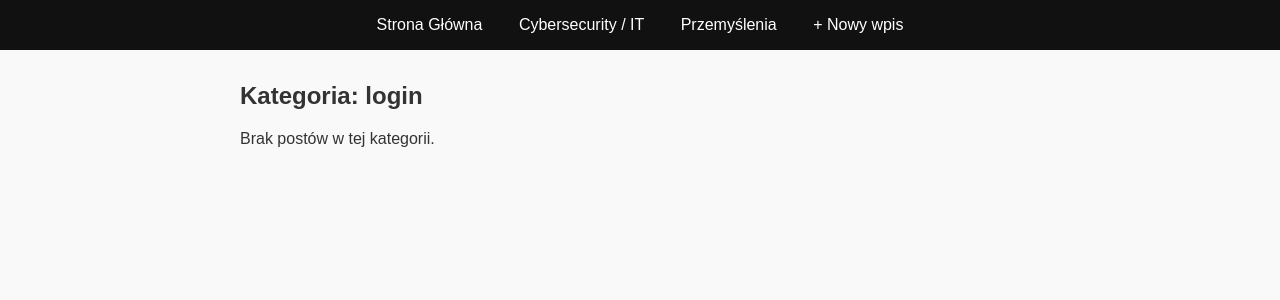
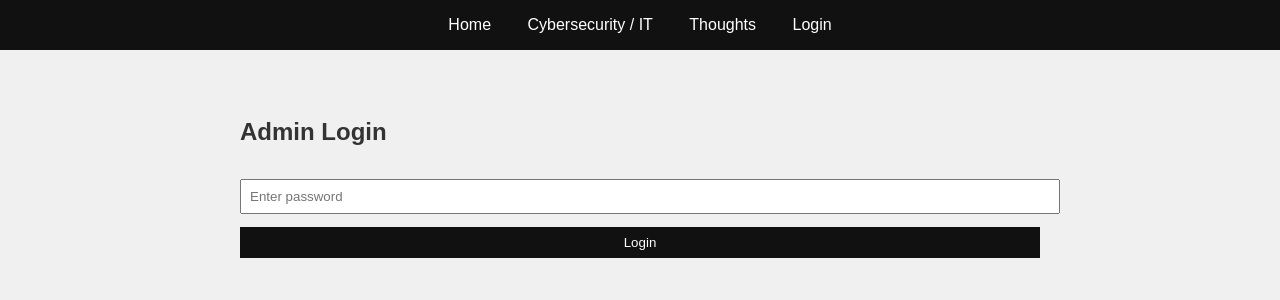
Before and after one commit to mgledev/mgledev-blog, a Flask app: page /login in a window 1280 px wide. Shown: the top 300 px of the page. Run offline with Flask 3, Linux system fonts and the light colour scheme; data that the repository does not hold is empty.

Commit message:
Upgrade: added markdown support + login system

```diff
--- a/app.py
+++ b/app.py
@@ -1,21 +1,26 @@
-from flask import Flask, render_template, request, redirect, url_for
+from flask import Flask, render_template, request, redirect, url_for, session
 import sqlite3
 from datetime import datetime
 import os
+import markdown2
+from dotenv import load_dotenv
 
+load_dotenv()
 app = Flask(__name__)
+app.secret_key = os.getenv("SECRET_KEY", "changeme")
 
-# Tworzenie bazy danych jeśli nie istnieje
+# Ensure DB exists
 if not os.path.exists('database.db'):
     conn = sqlite3.connect('database.db')
     c = conn.cursor()
-    c.execute('''CREATE TABLE IF NOT EXISTS posts (
+    c.execute("""CREATE TABLE IF NOT EXISTS posts (
                     id INTEGER PRIMARY KEY AUTOINCREMENT,
                     title TEXT NOT NULL,
                     content TEXT NOT NULL,
                     category TEXT NOT NULL,
-                    created_at TEXT NOT NULL
-                )''')
+                    created_at TEXT NOT NULL,
+                    tags TEXT
+                )""")
     conn.commit()
     conn.close()
 
@@ -39,26 +44,44 @@ def post(post_id):
     c.execute("SELECT * FROM posts WHERE id=?", (post_id,))
     post = c.fetchone()
     conn.close()
-    return render_template('post.html', post=post)
+    html_content = markdown2.markdown(post[2])
+    return render_template('post.html', post=post, content=html_content)
 
 @app.route('/new', methods=['GET', 'POST'])
 def new_post():
+    if 'logged_in' not in session:
+        return redirect(url_for('login'))
+
     if request.method == 'POST':
         title = request.form['title']
         content = request.form['content']
         category = request.form['category']
+        tags = request.form['tags']
         created_at = datetime.now().strftime('%Y-%m-%d %H:%M:%S')
 
         conn = sqlite3.connect('database.db')
         c = conn.cursor()
-        c.execute("INSERT INTO posts (title, content, category, created_at) VALUES (?, ?, ?, ?)",
-                  (title, content, category, created_at))
+        c.execute("INSERT INTO posts (title, content, category, created_at, tags) VALUES (?, ?, ?, ?, ?)",
+                  (title, content, category, created_at, tags))
         conn.commit()
         conn.close()
         return redirect(url_for('index'))
     return render_template('new_post.html')
 
+@app.route('/login', methods=['GET', 'POST'])
+def login():
+    if request.method == 'POST':
+        password = request.form['password']
+        if password == os.getenv("BLOG_ADMIN_PASSWORD", "admin"):
+            session['logged_in'] = True
+            return redirect(url_for('new_post'))
+    return render_template('login.html')
+
+@app.route('/logout')
+def logout():
+    session.pop('logged_in', None)
+    return redirect(url_for('index'))
+
 if __name__ == '__main__':
-    import os
     port = int(os.environ.get("PORT", 5000))
     app.run(host='0.0.0.0', port=port)
--- a/requirements.txt
+++ b/requirements.txt
@@ -1 +1,3 @@
 flask
+markdown2
+python-dotenv
--- a/static/style.css
+++ b/static/style.css
@@ -1,44 +1,7 @@
-body {
-    font-family: Arial, sans-serif;
-    background: #f9f9f9;
-    color: #333;
-    margin: 0;
-    padding: 0;
-}
-nav {
-    background: #111;
-    padding: 1em;
-    text-align: center;
-}
-nav a {
-    color: white;
-    margin: 0 1em;
-    text-decoration: none;
-}
-.container {
-    max-width: 800px;
-    margin: 2em auto;
-    padding: 0 1em;
-}
-.post-card {
-    background: white;
-    padding: 1em;
-    margin-bottom: 1em;
-    border-radius: 10px;
-    box-shadow: 0 2px 4px rgba(0,0,0,0.05);
-}
-input, textarea, select, button {
-    width: 100%;
-    margin-top: 1em;
-    padding: 0.8em;
-    font-size: 1em;
-}
-button {
-    background: #111;
-    color: white;
-    border: none;
-    cursor: pointer;
-}
-button:hover {
-    background: #333;
-}
+body { font-family: Arial; background: #f0f0f0; color: #333; margin: 0; padding: 0; }
+nav { background: #111; padding: 1em; text-align: center; }
+nav a { color: white; margin: 0 1em; text-decoration: none; }
+.container { max-width: 800px; margin: 2em auto; padding: 1em; }
+.post-card { background: white; padding: 1em; margin-bottom: 1em; border-radius: 8px; box-shadow: 0 2px 5px rgba(0,0,0,0.05); }
+input, textarea, select, button { width: 100%; margin-top: 1em; padding: 0.6em; }
+button { background: #111; color: white; border: none; cursor: pointer; }
--- a/templates/base.html
+++ b/templates/base.html
@@ -1,16 +1,21 @@
 <!DOCTYPE html>
-<html lang="pl">
+<html lang="en">
 <head>
     <meta charset="UTF-8">
-    <title>Blog</title>
+    <title>mgledev blog</title>
     <link rel="stylesheet" href="{{ url_for('static', filename='style.css') }}">
 </head>
 <body>
 <nav>
-        <a href="/">Strona Główna</a>
+    <a href="/">Home</a>
     <a href="/cyber">Cybersecurity / IT</a>
-        <a href="/thoughts">Przemyślenia</a>
-        <a href="/new">+ Nowy wpis</a>
+    <a href="/thoughts">Thoughts</a>
+    {% if session.get('logged_in') %}
+        <a href="/new">+ New Post</a>
+        <a href="/logout">Logout</a>
+    {% else %}
+        <a href="/login">Login</a>
+    {% endif %}
 </nav>
 <div class="container">
     {% block content %}{% endblock %}
--- a/templates/category.html
+++ b/templates/category.html
@@ -1,12 +1,11 @@
-{% extends "base.html" %}
-{% block content %}
-<h2>Kategoria: {{ category }}</h2>
+{% extends "base.html" %} {% block content %}
+<h2>Category: {{ category }}</h2>
 {% for post in posts %}
     <div class="post-card">
         <h3><a href="/post/{{ post[0] }}">{{ post[1] }}</a></h3>
-        <small>{{ post[4] }}</small>
+        <small>{{ post[4] }} | Tags: {{ post[5] }}</small>
     </div>
 {% else %}
-    <p>Brak postów w tej kategorii.</p>
+    <p>No posts in this category.</p>
 {% endfor %}
 {% endblock %}
--- /dev/null
+++ b/templates/login.html
@@ -0,0 +1,7 @@
+{% extends "base.html" %} {% block content %}
+<h2>Admin Login</h2>
+<form method="post">
+    <input type="password" name="password" placeholder="Enter password" required>
+    <button type="submit">Login</button>
+</form>
+{% endblock %}
--- a/templates/post.html
+++ b/templates/post.html
@@ -1,8 +1,7 @@
-{% extends "base.html" %}
-{% block content %}
+{% extends "base.html" %} {% block content %}
 <article>
     <h2>{{ post[1] }}</h2>
     <p><em>{{ post[4] }}</em></p>
-    <div>{{ post[2] | safe }}</div>
+    <div>{{ content | safe }}</div>
 </article>
 {% endblock %}
```
Also changed, not shown: templates/index.html (+3 -4 lines), templates/new_post.html (+7 -7 lines), 1 other file. Lines whose indentation alone changed are shown as unchanged.
